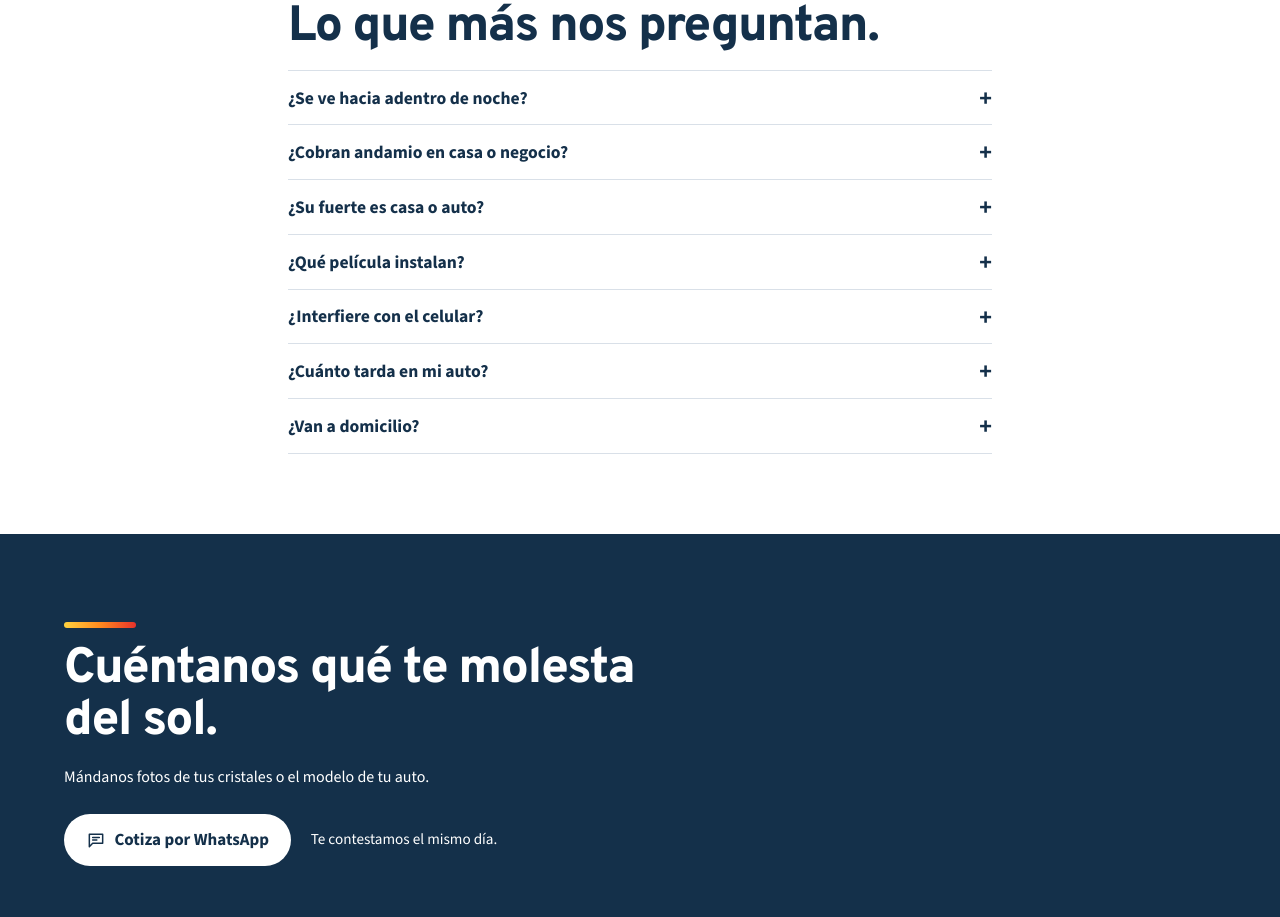
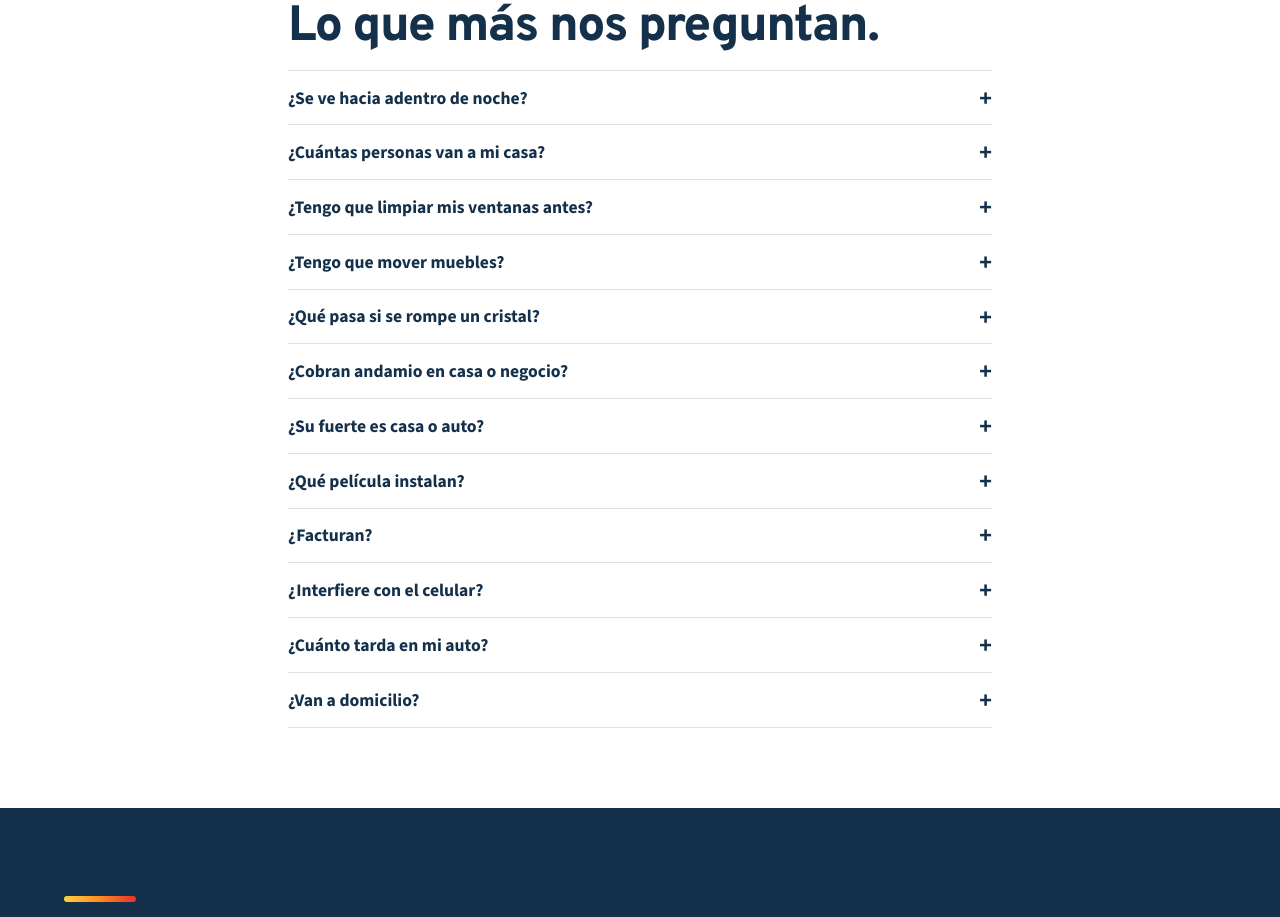
Before and after one commit to juanchalita00/hightech-web2, a Next.js app: page /boceto/portada in a window 1280 px wide. Shown: the part 7460-8377 px from the top of the page. Built offline with nearby package versions, Linux system fonts and the light colour scheme; no server answers.

Commit message:
boceto portada: 5 preguntas nuevas de casa en la FAQ

```diff
--- a/src/app/boceto/portada/page.tsx
+++ b/src/app/boceto/portada/page.tsx
@@ -380,7 +380,7 @@ export default function BocetoPortadaPage() {
         </div>
       </section>
 
-      {/* 9. FAQ. Base §7 y §9; domicilio: public-facts.ts; especialistas y marca: Fer, 19 nov 2026. Andamio: Fer, 20 nov 2026 (solo doble o triple altura; sin precio). */}
+      {/* 9. FAQ. Base §7 y §9; domicilio: public-facts.ts; especialistas y marca: Fer, 19 nov 2026. Andamio: Fer, 20 nov 2026 (solo doble o triple altura; sin precio). Preguntas de casa (personas, limpieza, muebles, cristal, factura): textos de Fer, 23 nov 2026, 11:32. */}
       <section className={styles.section} aria-labelledby="faq-titulo">
         <div className={`${styles.shell} ${styles.narrow}`}>
           <p className={styles.kicker}>Preguntas frecuentes</p>
@@ -390,6 +390,28 @@ export default function BocetoPortadaPage() {
               <summary>¿Se ve hacia adentro de noche?</summary>
               <p>De día, desde afuera cuesta ver hacia adentro.</p>
               <p>De noche, si prendes la luz de adentro, sí se puede ver hacia adentro.</p>
+            </details>
+            <details>
+              <summary>¿Cuántas personas van a mi casa?</summary>
+              <p>Tu casa es tu espacio. Mandamos el menor número de instaladores que pida el trabajo, normalmente de 2 a 4 según el tamaño.</p>
+              <p>Cada uno se queda en los cristales que le tocan, para que no tengas que vigilar ni sentir que te invaden.</p>
+              <p>Si el proyecto es grande o urgente, podemos mandar más instaladores para terminar a tiempo.</p>
+            </details>
+            <details>
+              <summary>¿Tengo que limpiar mis ventanas antes?</summary>
+              <p>No. Nosotros limpiamos y preparamos cada cristal. El polvo normal no es problema.</p>
+              <p>Avísanos si algún cristal tiene un daño o sarro muy marcado, porque cambia la preparación.</p>
+            </details>
+            <details>
+              <summary>¿Tengo que mover muebles?</summary>
+              <p>No es obligatorio. Si dejas libre el espacio frente a las ventanas, se instala más rápido.</p>
+              <p>Si no se puede, te ayudamos a mover lo necesario.</p>
+            </details>
+            <details>
+              <summary>¿Qué pasa si se rompe un cristal?</summary>
+              <p>Si uno de nuestros instaladores rompe un cristal al instalar, lo cubrimos.</p>
+              <p>No cubrimos un cristal que ya traía un daño, por ejemplo estrellado o despostillado, y que el calor terminó de extender.</p>
+              <p>Por eso pedimos que nos avises de cualquier daño antes de empezar.</p>
             </details>
             <details>
               <summary>¿Cobran andamio en casa o negocio?</summary>
@@ -405,6 +427,11 @@ export default function BocetoPortadaPage() {
               <summary>¿Qué película instalan?</summary>
               <p>Instalamos películas Hightech.</p>
               <p>Trabajamos la Línea IR, una película nanocerámica, y otras soluciones para ventanas de casa, negocio y auto.</p>
+            </details>
+            <details>
+              <summary>¿Facturan?</summary>
+              <p>Sí, facturamos todos nuestros trabajos.</p>
+              <p>Pídela al cotizar.</p>
             </details>
             <details>
               <summary>¿Interfiere con el celular?</summary>
```
